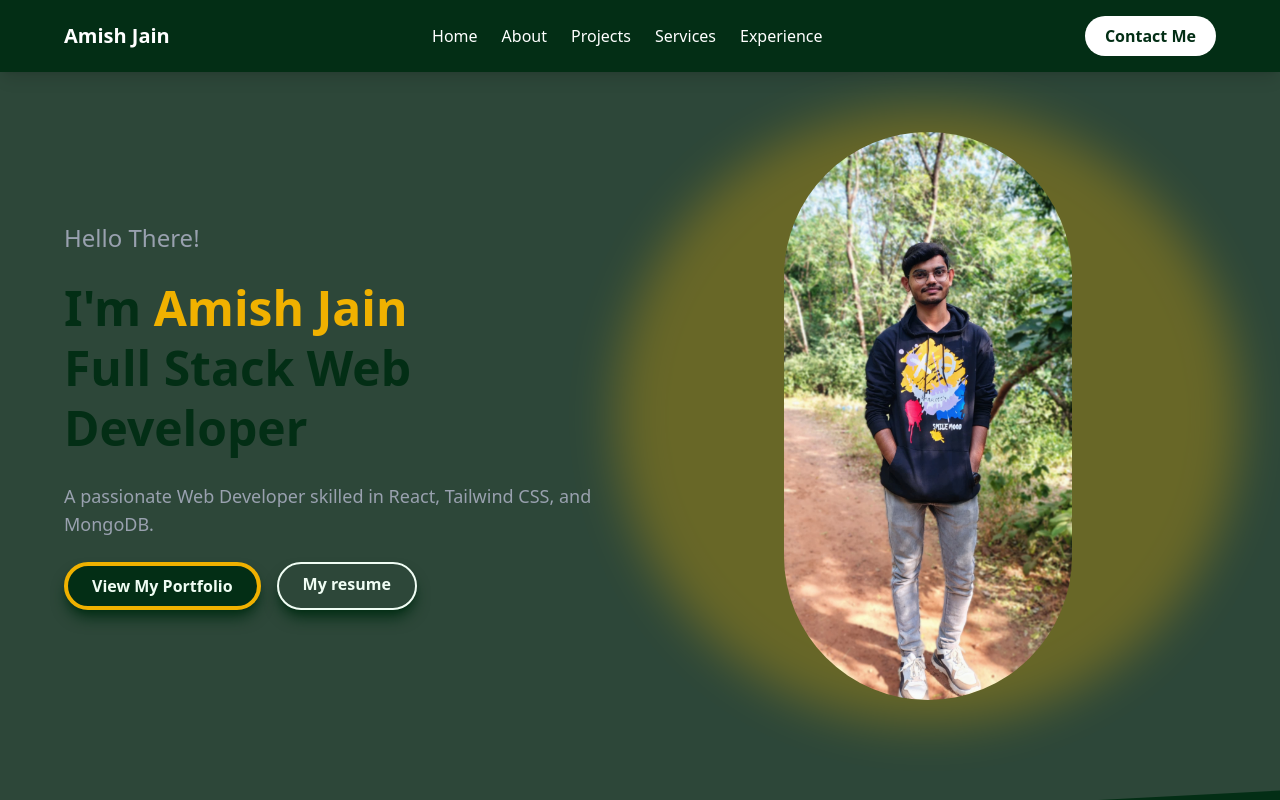
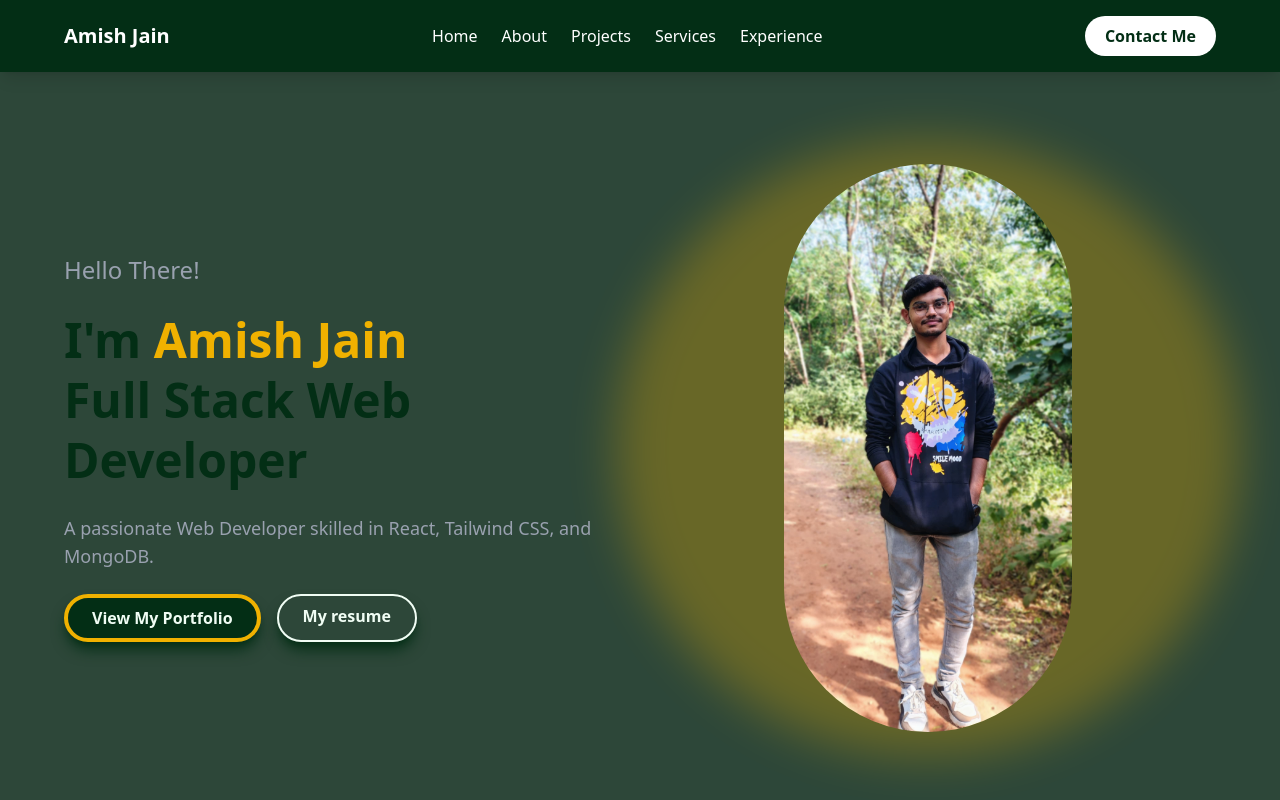
Before and after one commit to jainAmishhh/myPortfolio, a React (Vite) app in the folder client/: page / in a window 1280 px wide. Shown: the top 800 px of the page. Built offline with nearby package versions, Linux system fonts and the light colour scheme.

Commit message:
Update Home.jsx

```diff
--- a/client/src/components/Home/Home.jsx
+++ b/client/src/components/Home/Home.jsx
@@ -5,7 +5,7 @@ const Home = () => {
     <>
       <section
         id="home"
-        className="min-h-screen bg-[#2D4739] flex flex-col md:flex-row items-center justify-between px-16 py-4 mt-4"
+        className="min-h-screen bg-[#2D4739] flex flex-col md:flex-row items-center justify-between px-16 py-4 mt-16 md:mt-12"
       >
         <div className="md:w-1/2 space-y-6">
           <p className="text-2xl text-gray-400">Hello There!</p>
```
